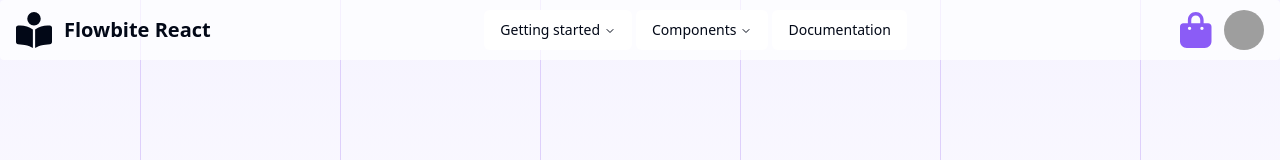
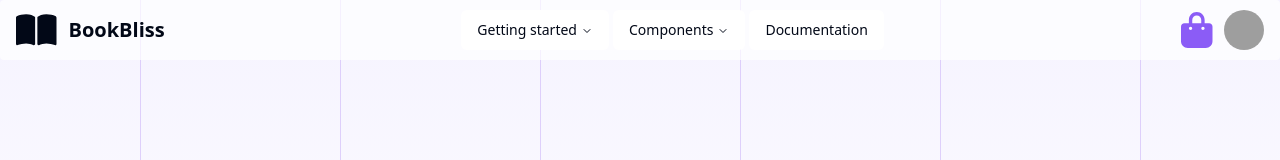
Before and after one commit to Fillonit/BookBliss, a React (Vite) app in the folder client/: page / in a window 1280 px wide. Shown: the top 160 px of the page. Built offline with nearby package versions, Linux system fonts and the light colour scheme; grey boxes are pictures that could not be loaded.

Commit message:
Refactor BookList and Navbar components

```diff
--- a/client/src/components/Book/BookList.tsx
+++ b/client/src/components/Book/BookList.tsx
@@ -36,15 +36,16 @@ for (let i = 1; i <= 250; i++) {
 
 const BookList: React.FC = () => {
 	const [visibleBooks, setVisibleBooks] = useState(20); // Initially show 20 books
-	const totalBooksToShow = 5 * 4; // 5 rows with 4 columns each
+	// const totalBooksToShow = 5 * 4; // 5 rows with 4 columns each
 	const [filter, setFilter] = useState<FilterOption | null>(null);
+	// eslint-disable-next-line @typescript-eslint/no-unused-vars
 	const [ascendingOrder, setAscendingOrder] = useState<boolean>(true);
 	const [isDropdownOpen, setIsDropdownOpen] = useState<boolean>(false); // State for dropdown visibility
 	const [searchQuery, setSearchQuery] = useState<string>("");
 	const [selectedGenre, setSelectedGenre] = useState<string | null>(null); // State for selected genre
 
-	setAscendingOrder(true);
-	setVisibleBooks(totalBooksToShow);
+	// setAscendingOrder(true);
+	// setVisibleBooks(totalBooksToShow);
 	// Define filter options
 	const genres: string[] = [
 		"Action",
--- a/client/src/components/Layout/Navbar.tsx
+++ b/client/src/components/Layout/Navbar.tsx
@@ -16,10 +16,7 @@ import {
 	navigationMenuTriggerStyle,
 } from "@/components/ui/navigation-menu";
 
-import {
-	faBookOpenReader,
-	faShoppingBag,
-} from "@fortawesome/free-solid-svg-icons";
+import { faBookOpen, faShoppingBag } from "@fortawesome/free-solid-svg-icons";
 
 const components: { title: string; href: string; description: string }[] = [
 	{
@@ -89,13 +86,13 @@ function Component() {
 	return (
 		<div className="fixed w-full z-50">
 			<Navbar fluid rounded className="bg-white/70 z-50">
-				<Navbar.Brand href="https://flowbite-react.com">
+				<Navbar.Brand href="/">
 					<FontAwesomeIcon
-						icon={faBookOpenReader}
+						icon={faBookOpen}
 						className="mr-3 h-6 sm:h-9"
 					/>
 					<span className="self-center whitespace-nowrap text-xl font-semibold dark:text-white">
-						Flowbite React
+						BookBliss
 					</span>
 				</Navbar.Brand>
 				<div className="flex md:order-2">
@@ -190,15 +187,15 @@ function Component() {
 											>
 												<Icons.logo className="h-6 w-6" />
 												<div className="mb-2 mt-4 text-lg font-medium">
-													shadcn/ui
+													BookBliss
 												</div>
-												<p className="text-sm leading-tight text-muted-foreground">
+												{/* <p className="text-sm leading-tight text-muted-foreground">
 													Beautifully designed
 													components that you can copy
 													and paste into your apps.
 													Accessible. Customizable.
 													Open Source.
-												</p>
+												</p> */}
 											</a>
 										</NavigationMenuLink>
 									</li>
```
Also changed, not shown: 2 other files (tests, documents, lock files or other folders).
